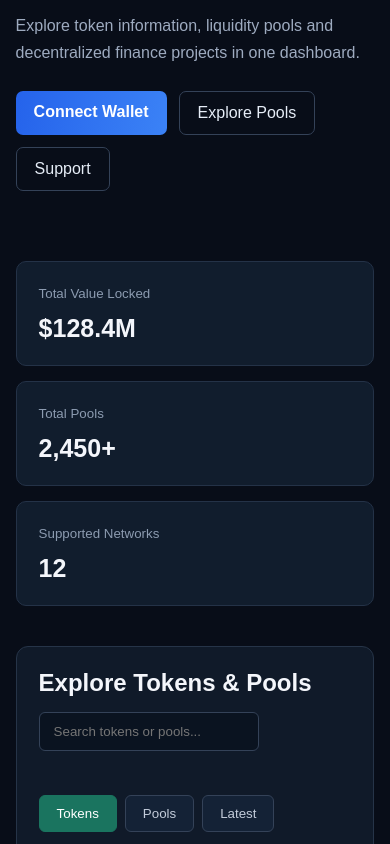
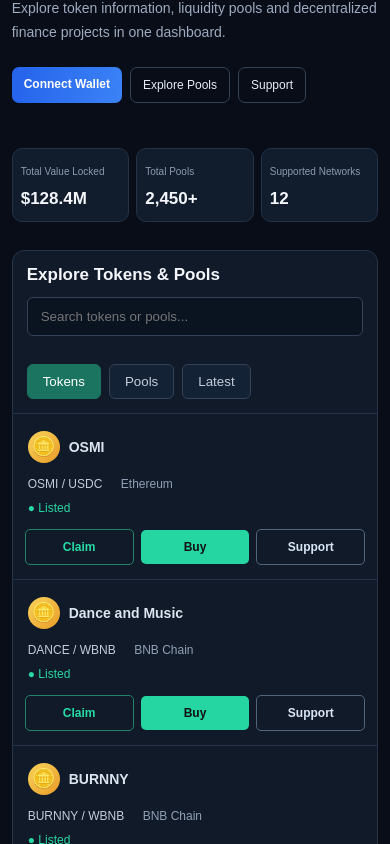
Before and after one commit to annamoyosore/Synchronize, a plain HTML site: page index.html in a window 390 px wide. Shown: the part 220-1064 px from the top of the page. Drawn offline with Linux system fonts and the light colour scheme.

Commit message:
Update index.html

```diff
--- a/index.html
+++ b/index.html
@@ -1,3 +1,4 @@
+
 <!DOCTYPE html>
 <html lang="en">
 <head>
@@ -12,13 +13,14 @@ body{
  font-family:Arial,sans-serif;
  background:#080d18;
  color:#f4f6fb;
+ overflow-x:hidden;
 }
 
 header{
  display:flex;
  align-items:center;
  justify-content:space-between;
- padding:18px 6%;
+ padding:15px 5%;
  border-bottom:1px solid #202b3d;
  background:#0c1422;
  position:sticky;
@@ -26,12 +28,12 @@ header{
  z-index:10;
 }
 
-.logo{font-size:23px;font-weight:bold}
+.logo{font-size:22px;font-weight:bold;white-space:nowrap}
 .logo span{color:#24d6a0}
 
 nav{
  display:flex;
- gap:22px;
+ gap:20px;
  align-items:center;
 }
 
@@ -43,12 +45,11 @@ nav a{
 
 nav a:hover{color:#27dba5}
 
-/* BLUE CONNECT BUTTON */
 .connect,.primary{
  background:linear-gradient(100deg,#2563eb,#3b82f6);
- color:#fff;
+ color:#fff!important;
  border:0;
- padding:12px 18px;
+ padding:11px 16px;
  border-radius:7px;
  font-weight:bold;
  cursor:pointer;
@@ -61,12 +62,12 @@ nav a:hover{color:#27dba5}
 }
 
 .container{
- width:90%;
+ width:92%;
  max-width:1200px;
  margin:auto;
 }
 
-.hero{padding:65px 0 40px}
+.hero{padding:55px 0 35px}
 
 .eyebrow{
  color:#27dba5;
@@ -75,7 +76,7 @@ nav a:hover{color:#27dba5}
 }
 
 h1{
- font-size:clamp(32px,5vw,52px);
+ font-size:clamp(30px,5vw,52px);
  margin-bottom:17px;
 }
 
@@ -87,15 +88,15 @@ h1{
 
 .hero-actions{
  display:flex;
- gap:12px;
- margin-top:25px;
+ gap:10px;
+ margin-top:22px;
  flex-wrap:wrap;
 }
 
 .secondary{
  border:1px solid #344258;
  color:#e6edf7;
- padding:12px 18px;
+ padding:11px 16px;
  border-radius:7px;
  text-decoration:none;
 }
@@ -103,40 +104,42 @@ h1{
 .stats{
  display:grid;
  grid-template-columns:repeat(3,1fr);
- gap:15px;
- margin:30px 0 40px;
+ gap:12px;
+ margin:25px 0 35px;
 }
 
 .stat{
  background:#111d2d;
  border:1px solid #243247;
  border-radius:10px;
- padding:22px;
+ padding:20px;
 }
 
 .stat small{color:#8c9bb0}
 
 .stat h2{
- font-size:25px;
- margin-top:12px;
+ font-size:24px;
+ margin-top:10px;
 }
 
 .panel{
  background:#101a29;
  border:1px solid #263448;
  border-radius:12px;
- margin:25px 0 40px;
+ margin:22px 0 30px;
  overflow:hidden;
 }
 
 .panel-head{
- padding:22px;
+ padding:18px 20px;
  display:flex;
  justify-content:space-between;
  align-items:center;
- gap:15px;
+ gap:12px;
  flex-wrap:wrap;
 }
+
+.panel-head h2{font-size:19px}
 
 .tabs{
  display:flex;
@@ -145,7 +148,7 @@ h1{
 }
 
 .tab{
- padding:10px 17px;
+ padding:9px 15px;
  border-radius:6px;
  border:1px solid #344258;
  background:#142236;
@@ -163,22 +166,22 @@ h1{
  background:#0a1320;
  border:1px solid #344258;
  color:white;
- padding:11px 14px;
+ padding:11px 13px;
  border-radius:6px;
  width:220px;
  max-width:100%;
 }
 
-.table-wrap{overflow-x:auto}
+.table-wrap{width:100%;overflow-x:auto}
 
 table{
  width:100%;
  border-collapse:collapse;
- min-width:850px;
+ table-layout:auto;
 }
 
 th,td{
- padding:16px 15px;
+ padding:13px 12px;
  text-align:left;
  border-top:1px solid #253247;
  font-size:13px;
@@ -195,19 +198,19 @@ td{color:#dce4ef}
 .token{
  display:flex;
  align-items:center;
- gap:10px;
+ gap:9px;
  font-weight:bold;
 }
 
 .coin{
- width:34px;
- height:34px;
+ width:32px;
+ height:32px;
  border-radius:50%;
  background:linear-gradient(135deg,#f8d45b,#e99b27);
  display:inline-flex;
  align-items:center;
  justify-content:center;
- font-size:20px;
+ font-size:19px;
  flex-shrink:0;
 }
 
@@ -227,14 +230,17 @@ td{color:#dce4ef}
 
 .action-group{
  display:flex;
- gap:7px;
- flex-wrap:wrap;
+ align-items:center;
+ gap:5px;
+ flex-wrap:nowrap;
 }
 
 .action-btn{
- display:inline-block;
+ display:inline-flex;
+ align-items:center;
+ justify-content:center;
  text-decoration:none;
- padding:8px 10px;
+ padding:8px 9px;
  border-radius:5px;
  font-size:12px;
  font-weight:bold;
@@ -260,10 +266,10 @@ td{color:#dce4ef}
 
 footer{
  text-align:center;
- padding:30px;
+ padding:25px 15px;
  color:#78879d;
  border-top:1px solid #202b3d;
- font-size:13px;
+ font-size:12px;
 }
 
 .modal{
@@ -315,27 +321,177 @@ footer{
  cursor:pointer;
 }
 
+/* TABLET */
+@media(max-width:900px){
+ nav{gap:12px}
+ nav a{font-size:12px}
+ table{min-width:0}
+ th,td{padding:10px 7px;font-size:12px}
+ .action-btn{padding:7px 6px;font-size:11px}
+}
+
+/* MOBILE DISPLAY */
 @media(max-width:700px){
+
+ header{padding:14px 4%}
+
  nav{
   display:none;
   position:absolute;
-  top:65px;
+  top:60px;
   left:0;
   width:100%;
   background:#0c1422;
   padding:20px;
   flex-direction:column;
+  align-items:stretch;
+  gap:18px;
  }
 
  nav.show{display:flex}
 
+ nav a{text-align:center;font-size:14px}
+
+ nav .connect{text-align:center}
+
  .menu-btn{display:block}
 
- .stats{grid-template-columns:1fr}
+ .container{width:94%}
 
- .container{width:92%}
+ .hero{padding:38px 0 25px}
 
- .hero{padding-top:45px}
+ h1{font-size:32px}
+
+ .hero p{font-size:14px}
+
+ .hero-actions{gap:8px}
+
+ .hero-actions a{
+  padding:10px 12px;
+  font-size:12px;
+ }
+
+ .stats{
+  grid-template-columns:repeat(3,minmax(0,1fr));
+  gap:7px;
+  margin:20px 0 28px;
+ }
+
+ .stat{padding:12px 8px}
+
+ .stat small{font-size:10px}
+
+ .stat h2{font-size:17px}
+
+ .panel{margin:18px 0 25px}
+
+ .panel-head{padding:14px}
+
+ .panel-head h2{font-size:17px}
+
+ .search{width:100%}
+
+ /* Turn table rows into compact cards */
+ .table-wrap{overflow:visible}
+
+ table{
+  width:100%;
+  min-width:0;
+  display:block;
+ }
+
+ thead{display:none}
+
+ tbody{
+  display:block;
+  width:100%;
+ }
+
+ tbody tr{
+  display:block;
+  width:100%;
+  padding:12px;
+  border-top:1px solid #253247;
+ }
+
+ tbody td{
+  display:inline-block;
+  border:0;
+  padding:5px 3px;
+  font-size:12px;
+  vertical-align:middle;
+ }
+
+ /* Token name */
+ tbody td:first-child{
+  display:flex;
+  width:100%;
+  align-items:center;
+  font-size:14px;
+  padding-bottom:9px;
+ }
+
+ /* Pair / symbol */
+ tbody td:nth-child(2){
+  color:#c3ccda;
+  margin-right:8px;
+ }
+
+ /* Network */
+ tbody td:nth-child(3){
+  color:#91a0b5;
+ }
+
+ /* Status */
+ tbody td:nth-child(4){
+  display:block;
+  padding:5px 3px 9px;
+ }
+
+ /* Action buttons always on one line */
+ tbody td:last-child{
+  display:block;
+  width:100%;
+  padding:5px 0 2px;
+ }
+
+ .action-group{
+  display:grid;
+  grid-template-columns:repeat(3,minmax(0,1fr));
+  gap:7px;
+  width:100%;
+ }
+
+ .action-btn{
+  width:100%;
+  min-width:0;
+  padding:10px 3px;
+  font-size:12px;
+  text-align:center;
+ }
+
+ .pair .coin{width:27px;height:27px}
+
+ footer{line-height:1.7}
+}
+
+/* VERY SMALL PHONES */
+@media(max-width:360px){
+
+ .container{width:95%}
+
+ .action-group{gap:4px}
+
+ .action-btn{
+  font-size:11px;
+  padding:9px 2px;
+ }
+
+ .stats{gap:5px}
+
+ .stat h2{font-size:15px}
+
+ .coin{width:29px;height:29px;font-size:17px}
 }
 </style>
 </head>
@@ -434,6 +590,7 @@ footer{
 
   <div class="table-wrap">
    <table>
+
     <thead>
      <tr>
       <th>Name</th>
@@ -445,6 +602,7 @@ footer{
     </thead>
 
     <tbody id="tableBody"></tbody>
+
    </table>
   </div>
 
@@ -459,6 +617,7 @@ footer{
 
   <div class="table-wrap">
    <table>
+
     <thead>
      <tr>
       <th>Pool</th>
@@ -469,6 +628,7 @@ footer{
     </thead>
 
     <tbody id="poolBody"></tbody>
+
    </table>
   </div>
 
```
